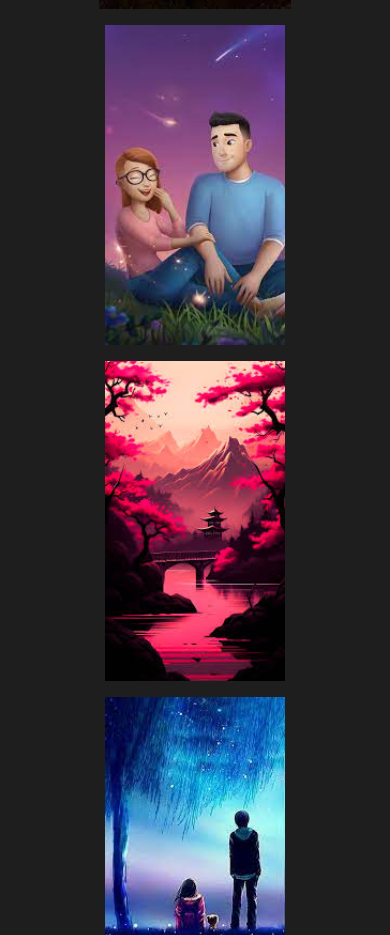
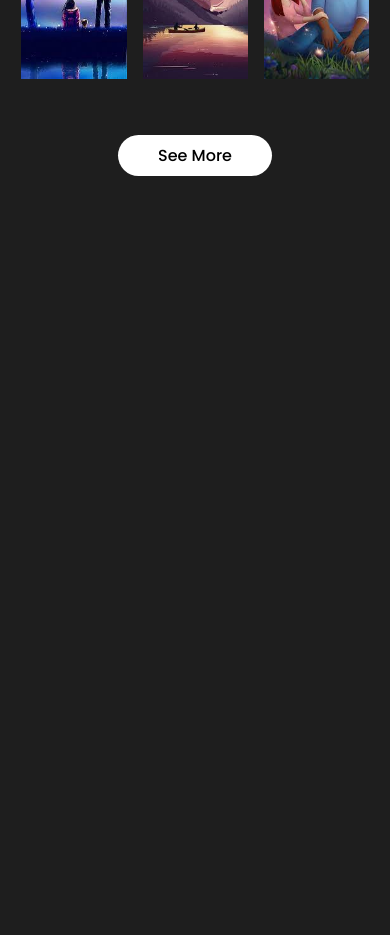
Before and after one commit to Yilian90/Portfolio, a React (Create React App) app: page / in a window 390 px wide. Shown: the part 2400-3335 px from the top of the page. After the commit the page ends 2624 px from the top, so only its background shows below. Built offline with nearby package versions, Linux system fonts and the light colour scheme.

Commit message:
add see more button on portfolio

```diff
--- a/src/components/Intro/intro.css
+++ b/src/components/Intro/intro.css
@@ -58,6 +58,6 @@
 
 @media screen and (max-width:480px) {
     .bg{
-        right: -20vw
+        right: -10vw;
     }
 }
--- a/src/components/Works/works.css
+++ b/src/components/Works/works.css
@@ -19,6 +19,7 @@
 .worksDesc {
     font-weight: 300;
     font-size: 1rem;
+    max-width: 45rem;
 }
 
 .worksImgs{
@@ -35,3 +36,19 @@
     height: 20rem;
     margin: 0.5rem;
 }
+
+.workBtn{
+    margin: 3rem 0;
+    padding: 0.5rem 2.5rem;
+    border: none;
+    border-radius: 2rem;;
+    background: white;
+    font-size: 1rem;
+}
+
+@media screen and (max-width:585px){
+    .worksImg{
+        height: 48vw;
+
+    }
+}
--- a/src/components/Works/works.js
+++ b/src/components/Works/works.js
@@ -20,6 +20,7 @@ const works = () => {
             <img src={Portfolio5} alt="" className="worksImg" />
             <img src={Portfolio6} alt="" className="worksImg" />
         </div>
+        <button className='workBtn'>See More</button>
     </section>
   )
 }
```
